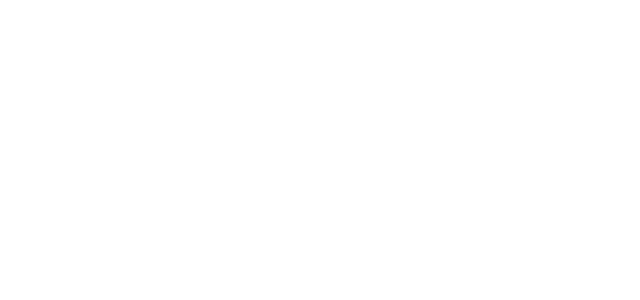
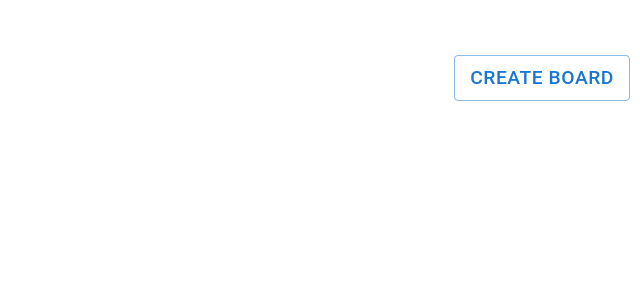
Before and after one commit to fadiad/Task-Manager-Client, a React (Create React App) app: page / in a window 1280 px wide. Shown: the top 300 px of the page, without its empty margins (640-1280 px from the left). Built offline with nearby package versions, Linux system fonts and the light colour scheme.

Commit message:
connecting the create board feature with the backend

```diff
--- a/src/App.js
+++ b/src/App.js
@@ -15,7 +15,7 @@ function App() {
         <Route path="login" element={<Login />} />
         <Route path="register" element={<Register />} />
         <Route path="unauthorized" element={<Unauthorized />} />
-        <Route path="user" element={<User />} />
+        <Route path="/" element={<User />} />
 
         {/* { we want to protect these routes
         <Route element={<RequireAuth />}>
--- a/src/pages/User/CreatNewBoard.js
+++ b/src/pages/User/CreatNewBoard.js
@@ -21,9 +21,10 @@ import InputLabel from "@mui/material/InputLabel";
 //--------------------
 import { observer, inject } from "mobx-react";
 import "./user.css";
+import axios from "../../api/axios";
+const CREATE_BOARD = "/user/board-create";
 
 function CreatNewBoard(props) {
-
   const [chosedTypeList, setChosedTypeList] = useState({
     TASK: false,
     BUG: false,
@@ -43,6 +44,15 @@ function CreatNewBoard(props) {
   const fullScreen = useMediaQuery(theme.breakpoints.down("sm"));
 
   const handleClickOpen = () => {
+    const checkedTypes = {};
+    itemsTypes.forEach((type) => (checkedTypes[type] = false));
+    console.log(props.types);
+
+    if (props.types !== undefined) {
+      props.types.forEach((type) => (checkedTypes[type] = true));
+    }
+
+    setChosedTypeList(checkedTypes);
     setOpen(true);
   };
 
@@ -50,9 +60,20 @@ function CreatNewBoard(props) {
     setOpen(false);
   };
 
-  const createBoard = () => {
-    props.boardStore.createBoard(title, chosedTypeList);
-    setOpen(false);
+  const createBoard = async () => {
+    if (title.trim() !== "") {
+      const checkedTypes = itemsTypes.filter((item) => chosedTypeList[item]);
+      try {
+        const res = await axios.post(CREATE_BOARD, {
+          title,
+          itemTypes: checkedTypes,
+        });
+        setOpen(false);
+      } catch (error) {
+        console.log(error);
+      }
+
+    }
   };
 
   const handleTitleChange = (e) => {
@@ -68,7 +89,7 @@ function CreatNewBoard(props) {
   //---------List---------
   const handleToggle = (value) => () => {
     let temp = { ...chosedTypeList };
-
+    const item = itemsTypes;
     if (temp[value] === true) temp[value] = false;
     else if (temp[value] === false) temp[value] = true;
 
@@ -78,7 +99,7 @@ function CreatNewBoard(props) {
   return (
     <div className="creactNewBoard">
       <Button variant="outlined" onClick={handleClickOpen}>
-        Creact new Board
+        {`${props.text} Board`}
       </Button>
 
       <Dialog
@@ -97,7 +118,7 @@ function CreatNewBoard(props) {
         }}
         aria-labelledby="responsive-dialog-title"
       >
-        <DialogTitle id="responsive-dialog-title">Creact new Board</DialogTitle>
+        <DialogTitle id="responsive-dialog-title">{`${props.text} Board`}</DialogTitle>
 
         <br />
         <DialogContent>
@@ -154,7 +175,7 @@ function CreatNewBoard(props) {
 
         <DialogActions>
           <Button autoFocus onClick={createBoard}>
-            Create
+            {props.text}
           </Button>
 
           <Button onClick={handleClose} autoFocus>
--- a/src/pages/User/User.js
+++ b/src/pages/User/User.js
@@ -10,7 +10,7 @@ const User = (props) => {
     return (
         <div>
             <h2>User Page</h2>
-            <CreatNewBoard />
+            <CreatNewBoard text="Create"/>
         </div>
     )
 }
--- a/src/utils/utils.js
+++ b/src/utils/utils.js
@@ -1,4 +1,4 @@
-const USER_REGEX =  /^[a-zA-Z0-9]([_.-](?![_.-])|[a-zA-Z0-9]){3,18}[a-zA-Z0-9]$/;
+const USER_REGEX =/^[a-zA-Z0-9]([_.-](?![_.-])|[a-zA-Z0-9]){3,18}[a-zA-Z0-9]$/;
 const FULL_NAME_REGEX = /^[a-zA-Z]+ [a-zA-Z]+$/;
 const PWD_REGEX =/^(?=.*\d)(?=.*[a-z])(?=.*[A-Z])(?=.*[@#$%]).{8,20}$/
 const EMAIL_REGEX = /^(?=.{1,64}@)[A-Za-z0-9_-]+(\.[A-Za-z0-9_-]+)*@[^-][A-Za-z0-9-]+(\.[A-Za-z0-9-]+)*(\.[A-Za-z]{2,})$/;
@@ -12,7 +12,7 @@ export const regexObj = {
     matchPwd:PWD_REGEX
 }
 
-const USERNAME_HINT =(<span>4 to 24 characters.<br />
+const USERNAME_HINT =(<span>5 to 24 characters.<br />
 Must begin with a letter and end with a letter<br />
 Letters, numbers, underscores, hyphens and dot are allowed.</span>);
 
@@ -34,10 +34,9 @@ export const hints = {
     matchPwd:MATCH_PASS_HINT
 }
 
-
 export const itemsTypes =[
     "TASK",
     "BUG",
     "SUBTASK",
     "TESTING",
-]
+  ]
```
